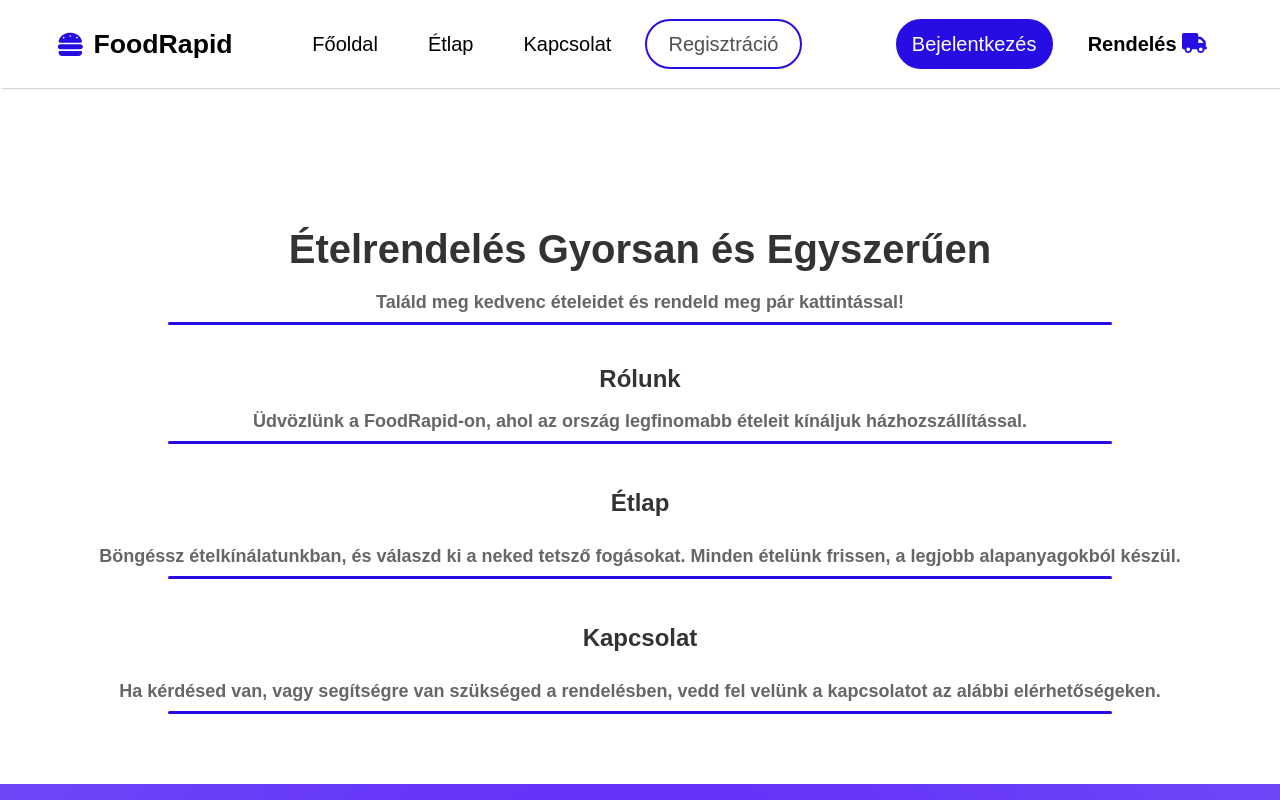
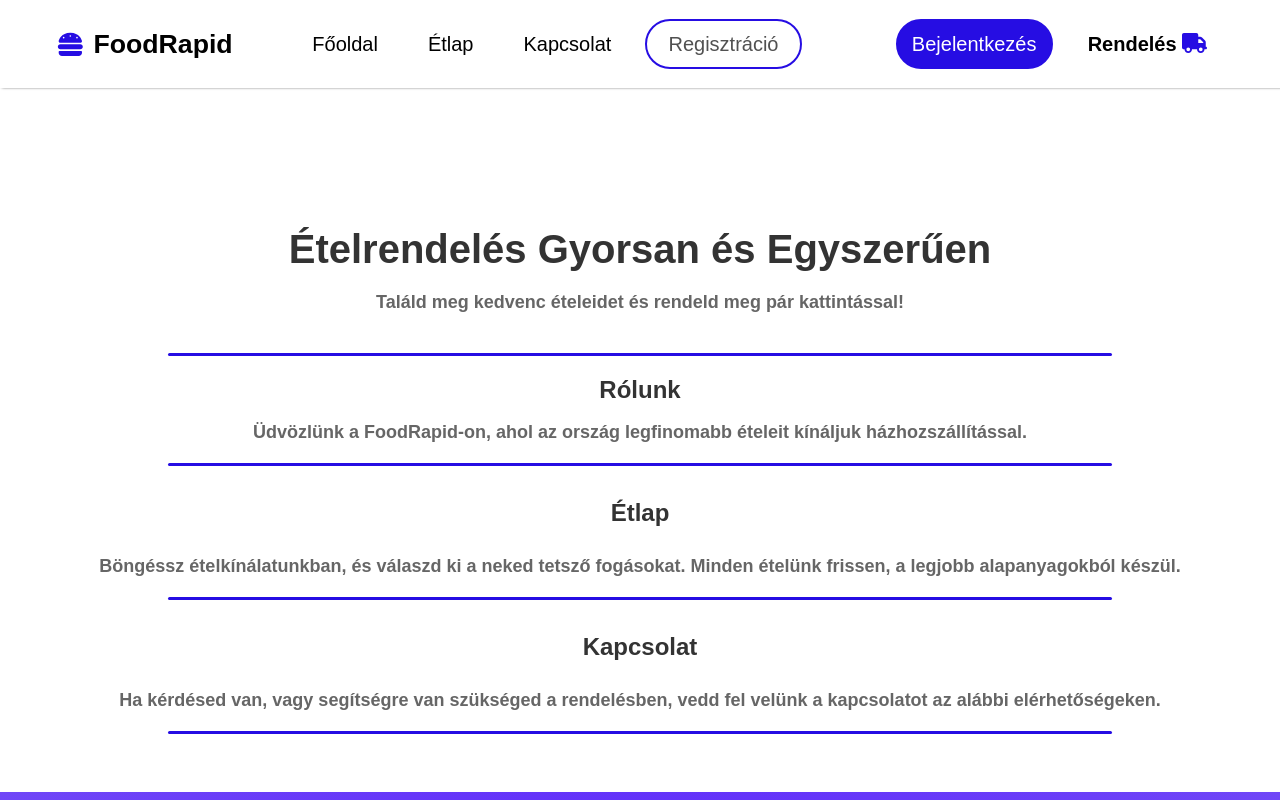
Before and after one commit to IZsombor/ProjektMunka, a React (Create React App) app in the folder rendelo/: page /fooldal in a window 1280 px wide. Shown: the top 800 px of the page. Built offline with nearby package versions, Linux system fonts and the light colour scheme.

Commit message:
axios kérések hozzá adva

```diff
--- a/rendelo/src/Komponensek/Oldalak/CSS/Fooldal.css
+++ b/rendelo/src/Komponensek/Oldalak/CSS/Fooldal.css
@@ -21,13 +21,7 @@
     margin-bottom: 40px;
 }
 
-.Masodik hr{
-    border: none;
-    width: 80%;
-    height: 3px;
-    border-radius: 10px;
-    background: #260de3;
-}
+
 
 .Harmadik {
     font-size: 24px;
@@ -42,13 +36,7 @@
     margin-bottom: 20px;
 }
 
-.Negyedik hr {
-    border: none;
-    width: 80%;
-    height: 3px;
-    border-radius: 10px;
-    background: #260de3;
-}
+
 
 .Otodik {
     font-size: 24px;
@@ -63,13 +51,7 @@
     margin-bottom: 20px;
 }
 
-.Hatodik hr{
-    border: none;
-    width: 80%;
-    height: 3px;
-    border-radius: 10px;
-    background: #260de3;
-}
+
 
 .Hetedik {
     font-size: 24px;
@@ -84,13 +66,7 @@
     margin-bottom: 20px;
 }
 
-.Nyolcadik hr{
-    border: none;
-    width: 80%;
-    height: 3px;
-    border-radius: 10px;
-    background: #260de3;
-}
+
 
 .gomb1 {
     border: none;
@@ -107,3 +83,11 @@
     outline: none; /* Nincs keret */
     font-weight: bold; /* Vastag betűtípus */
 }
+
+hr{
+    border: none;
+    width: 80%;
+    height: 3px;
+    border-radius: 10px;
+    background: #260de3;
+}
--- a/rendelo/src/Komponensek/Oldalak/Fooldal.js
+++ b/rendelo/src/Komponensek/Oldalak/Fooldal.js
@@ -14,44 +14,29 @@ const Fooldal = () => {
   return (
     <div className='Fooldal'>
 
-      <h1 className='Elso'>
+      <h1 className='Elso'>Ételrendelés Gyorsan és Egyszerűen</h1>
 
-        Ételrendelés Gyorsan és Egyszerűen
+      <p className='Masodik'>Találd meg kedvenc ételeidet és rendeld meg pár kattintással!</p>
+      <hr/>
 
-        </h1>
+      <h2 className='Harmadik'>Rólunk</h2>
 
-      <p className='Masodik'>
-        Találd meg kedvenc ételeidet és rendeld meg pár kattintással!
-        <hr/>
-        </p>
+      <p className='Negyedik'>Üdvözlünk a FoodRapid-on, ahol az ország legfinomabb ételeit kínáljuk házhozszállítással.</p>
+      <hr/>
 
-      <h2 className='Harmadik'>
-        Rólunk
-      </h2>
+      <button className='gomb1' onClick={() => handleClick('/shop')}>
+        <p className='Otodik'>Étlap</p>
+      </button>
 
-      <p className='Negyedik'>
-        Üdvözlünk a FoodRapid-on, ahol az ország legfinomabb ételeit kínáljuk házhozszállítással.
-        <hr/>
-        </p>
-     <button className='gomb1' onClick={() => handleClick('/shop')}>
-      <p className='Otodik'>
-        Étlap
-        </p>
-        </button>
-      <p className='Hatodik'>
-        Böngéssz ételkínálatunkban, és válaszd ki a neked tetsző fogásokat. Minden ételünk frissen, a legjobb alapanyagokból készül.
-       <hr/>
-        </p>
+      <p className='Hatodik'>Böngéssz ételkínálatunkban, és válaszd ki a neked tetsző fogásokat. Minden ételünk frissen, a legjobb alapanyagokból készül.</p>
+      <hr/>
+
       <button className='gomb2' onClick={() => handleClick('/kapcsolat')}>
-      <p className='Hetedik'>
-        Kapcsolat
-        </p>
-        </button>
-      <p className='Nyolcadik'>
-        Ha kérdésed van, vagy segítségre van szükséged a rendelésben, vedd fel velünk a kapcsolatot az alábbi elérhetőségeken.
-        <hr/>
-        </p>
+        <p className='Hetedik'>Kapcsolat</p>
+      </button>
 
+      <p className='Nyolcadik'>Ha kérdésed van, vagy segítségre van szükséged a rendelésben, vedd fel velünk a kapcsolatot az alábbi elérhetőségeken.</p>
+      <hr/>
 
     </div>
   );
--- a/rendelo/src/Komponensek/Oldalak/Login.js
+++ b/rendelo/src/Komponensek/Oldalak/Login.js
@@ -2,20 +2,20 @@ import React, { useState, useEffect, useRef } from 'react';
 import './CSS/Login.css';
 import axios from 'axios';
 
-import email_icon from '../forrasok/email.png';
+import user_icon from '../forrasok/person.png';
 import password_icon from '../forrasok/password.png';
 
 const Login = () => {
-  const [email, setEmail] = useState("");
-  const [jelszo, setJelszo] = useState("");
+  const [userName, setUserName] = useState("");
+  const [password, setPassword] = useState("");
 
   const [token, setToken] = useState('');
 
 
   const [isVisible, setIsVisible] = useState(true);
-  const [emailError, setEmailError] = useState("");
 
-  const emailRegex = /^[a-zA-Z0-9._%+-]+@[a-zA-Z0-9.-]+\.[a-zA-Z]{2,}$/;
+
+
 
   const ref = useRef(null);
 
@@ -33,24 +33,24 @@ const Login = () => {
   };
 
   const handleLogin = async() => {
-    if (!emailRegex.test(email)) {
-      setEmailError("Az e-mail cím nem megfelelő karaktereket tartalmaz!");
-    } else {
-      setEmailError("");
-    }
     try {
-      const response = await axios.post('', { email, jelszo }, {
+      const response = await axios.post('https://localhost:7256/auth/login', { userName, password }, {
         headers: {
           Authorization: `Bearer ${token}`
         }
       });
       setToken(response.data.token);
 
-      if (localStorage.getItem('user') === email && localStorage.getItem('pwd') === jelszo) {
+      if (localStorage.getItem('user') === userName && localStorage.getItem('pwd') === password) {
         alert('Sikeres bejelentkezés!');
+      } else {
+        alert('Először regisztrálnod kell!');
       }
     } catch (error) {
       console.error('Bejelentkezési hiba:', error);
+      if (error.response) {
+        console.error('Hiba válasz:', error.response);
+      }
     }
   };
 
@@ -69,16 +69,16 @@ const Login = () => {
         <div className='inputs1'>
           <div className='input-container'>
             <div className='input1'>
-              <img src={email_icon} alt='' />
-              <input type='email' placeholder='Email' value={email} onChange={(e) => setEmail(e.target.value)}/>
+              <img src={user_icon} alt='' />
+              <input type='text' placeholder='Nev' value={userName} onChange={(e) => setUserName(e.target.value)}/>
             </div>
-            {emailError && <div className="error-popup">{emailError}</div>}
+
           </div>
           <br></br>
           <div className='input-container'>
             <div className='input1'>
               <img src={password_icon} alt='' />
-              <input type='password' placeholder='Jelszo' value={jelszo} onChange={(e) => setJelszo(e.target.value)}/>
+              <input type='password' placeholder='Jelszo' value={password} onChange={(e) => setPassword(e.target.value)}/>
             </div>
           </div>
           <div className='elfelejtett-jelszo1'>Elfelejtett jelszó? <span>Kattints ide!</span> </div>
--- a/rendelo/src/Komponensek/Oldalak/Signup.js
+++ b/rendelo/src/Komponensek/Oldalak/Signup.js
@@ -7,22 +7,12 @@ import email_icon from '../forrasok/email.png';
 import password_icon from '../forrasok/password.png';
 
 const Signup = () => {
-  const [nev, setNev] = useState("");
+  const [userName, setUserName] = useState("");
+  const [password, setPassword] = useState("");
   const [email, setEmail] = useState("");
-  const [jelszo, setJelszo] = useState("");
+  const [fullName, setFullName] = useState("");
+  const [age, setAge] = useState(0);
   const [isVisible, setIsVisible] = useState(true);
-  const [nevError, setNevError] = useState("");
-  const [emailError, setEmailError] = useState("");
-  const [jelszoError, setJelszoError] = useState("");
-
-  const [token, setToken] = useState('');
-
-  const emailRegex = /^[a-zA-Z0-9._%+-]+@[a-zA-Z0-9.-]+\.[a-zA-Z]{2,}$/;
-  //Email cím: zsombor@gmail.com
-  const nevRegex = /^[a-zA-Z]+(([',. -][a-zA-Z ])?[a-zA-Z]*)*$/;
-  //Nev: zsombor
-  const jelszoRegex = /^(?=.*\d)(?=.*[a-z])(?=.*[A-Z])(?=.*[a-zA-Z]).{8,}$/;
-  //Jelszo: A1!rK8-2
 
   const ref = useRef(null);
 
@@ -40,45 +30,19 @@ const Signup = () => {
   };
 
   const handleSignUp = async () => {
-    let isValid = true;
+    try {
+      const response = await axios.post('https://localhost:7256/auth/register', { userName, password, email, fullName, age });
+      console.log(response);
+      alert("Sikeres regisztráció!"); // Ez az új sor, ami megjeleníti az alert-et.
 
-    if (!nevRegex.test(nev)) {
-      setNevError("A név nem megfelelő karaktereket tartalmaz!");
-      isValid = false;
-    } else {
-      setNevError("");
-    }
+      // Az alábbi sorok tárolják az adatokat a localStorage-ban.
+      localStorage.setItem('user', userName);
+      localStorage.setItem('pwd', password);
 
-    if (!emailRegex.test(email)) {
-      setEmailError("Az email-cím nem megfelelő karaktereket tartalmaz!");
-      isValid = false;
-    } else {
-      setEmailError("");
-    }
+    } catch (error) {
 
-    if (!jelszoRegex.test(jelszo)) {
-      setJelszoError("A jelszó nem megfelelő karaktereket tartalmaz!");
-      isValid = false;
-    } else {
-      setJelszoError("");
-    }
-
-    if (isValid) {
-      try {
-        const response = await axios.post('', { nev, email, jelszo }, {
-          headers: {
-            Authorization: `Bearer ${token}`
-          }
-        });
-        setToken(response.data.token);
-
-        console.log(response.data);
-
-        localStorage.setItem('user', nev);
-        localStorage.setItem('email', email);
-        localStorage.setItem('pwd', jelszo);
-      } catch (error) {
-        console.error('Regisztrációs hiba:', error);
+      if (error.response) {
+        console.error('Hiba válasz:', error.response);
       }
     }
   };
@@ -99,9 +63,15 @@ const Signup = () => {
           <div className='input-container'>
             <div className='input2'>
               <img src={user_icon} alt='' />
-              <input type='text' placeholder='Nev' value={nev} onChange={(e) => setNev(e.target.value)}/>
+              <input type='text' placeholder='Felhasználónév' value={userName} onChange={(e) => setUserName(e.target.value)}/>
             </div>
-            {nevError && <div className="error-popup">{nevError}</div>}
+          </div>
+          <br></br>
+          <div className='input-container'>
+            <div className='input2'>
+              <img src={password_icon} alt='' />
+              <input type='password' placeholder='Jelszó' value={password} onChange={(e) => setPassword(e.target.value)}/>
+            </div>
           </div>
           <br></br>
           <div className='input-container'>
@@ -109,17 +79,22 @@ const Signup = () => {
               <img src={email_icon} alt='' />
               <input type='email' placeholder='Email' value={email} onChange={(e) => setEmail(e.target.value)}/>
             </div>
-            {emailError && <div className="error-popup">{emailError}</div>}
           </div>
           <br></br>
           <div className='input-container'>
             <div className='input2'>
-              <img src={password_icon} alt='' />
-              <input type='password' placeholder='Jelszo' value={jelszo} onChange={(e) => setJelszo(e.target.value)}/>
+              <img src={user_icon} alt='' />
+              <input type='text' placeholder='Teljes név' value={fullName} onChange={(e) => setFullName(e.target.value)}/>
             </div>
-            {jelszoError && <div className="error-popup">{jelszoError}</div>}
           </div>
-          <div className='elfelejtett-jelszo2'>Elfelejtett jelszó? <span>Kattints ide!</span> </div>
+          <br></br>
+          <div className='input-container'>
+            <div className='input2'>
+              <img src={user_icon} alt='' />
+              <input type='number' placeholder='Kor' value={age} onChange={(e) => setAge(parseInt(e.target.value))}/>
+            </div>
+          </div>
+
           <div className='submit-container2'>
             <div className='submit2' onClick={handleSignUp}>Regisztráció</div>
           </div>
```
